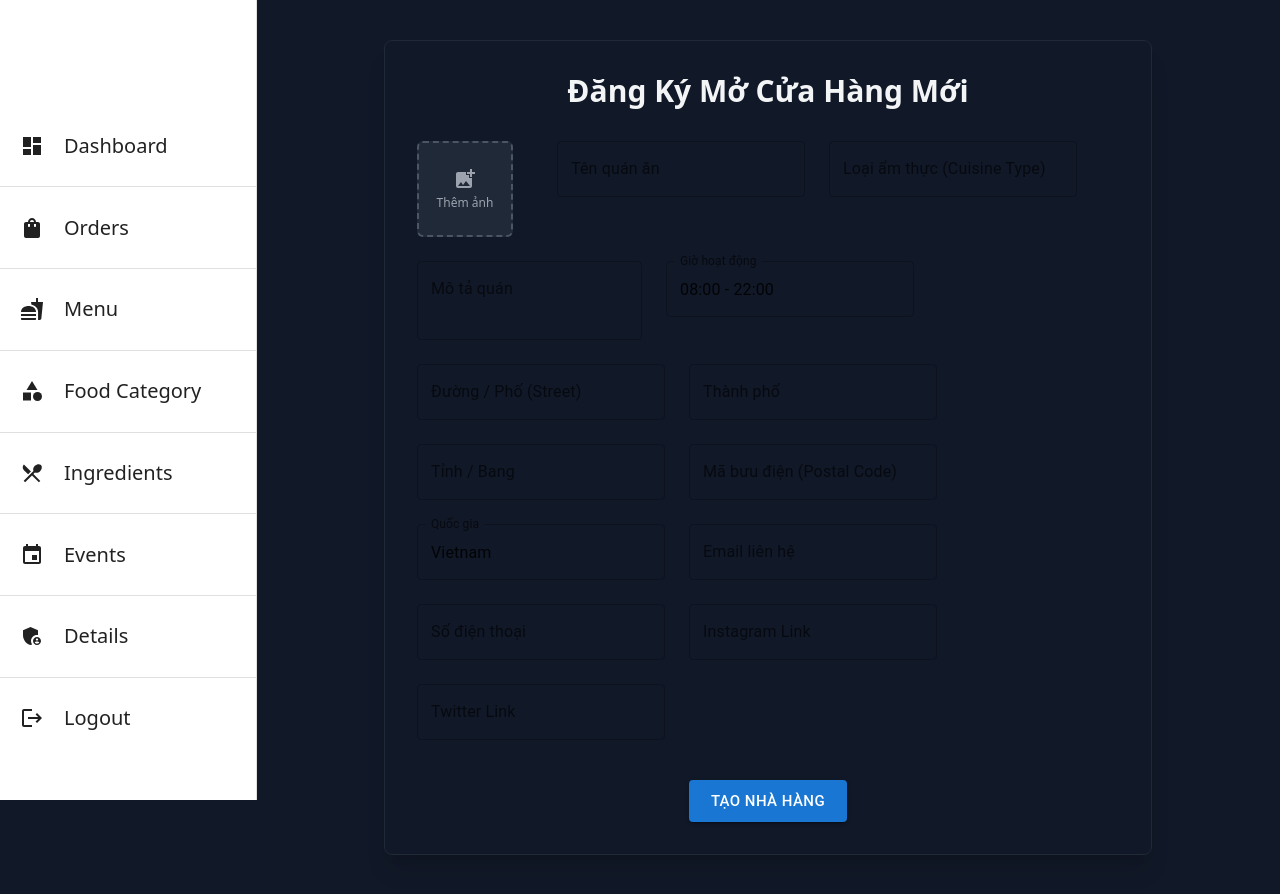
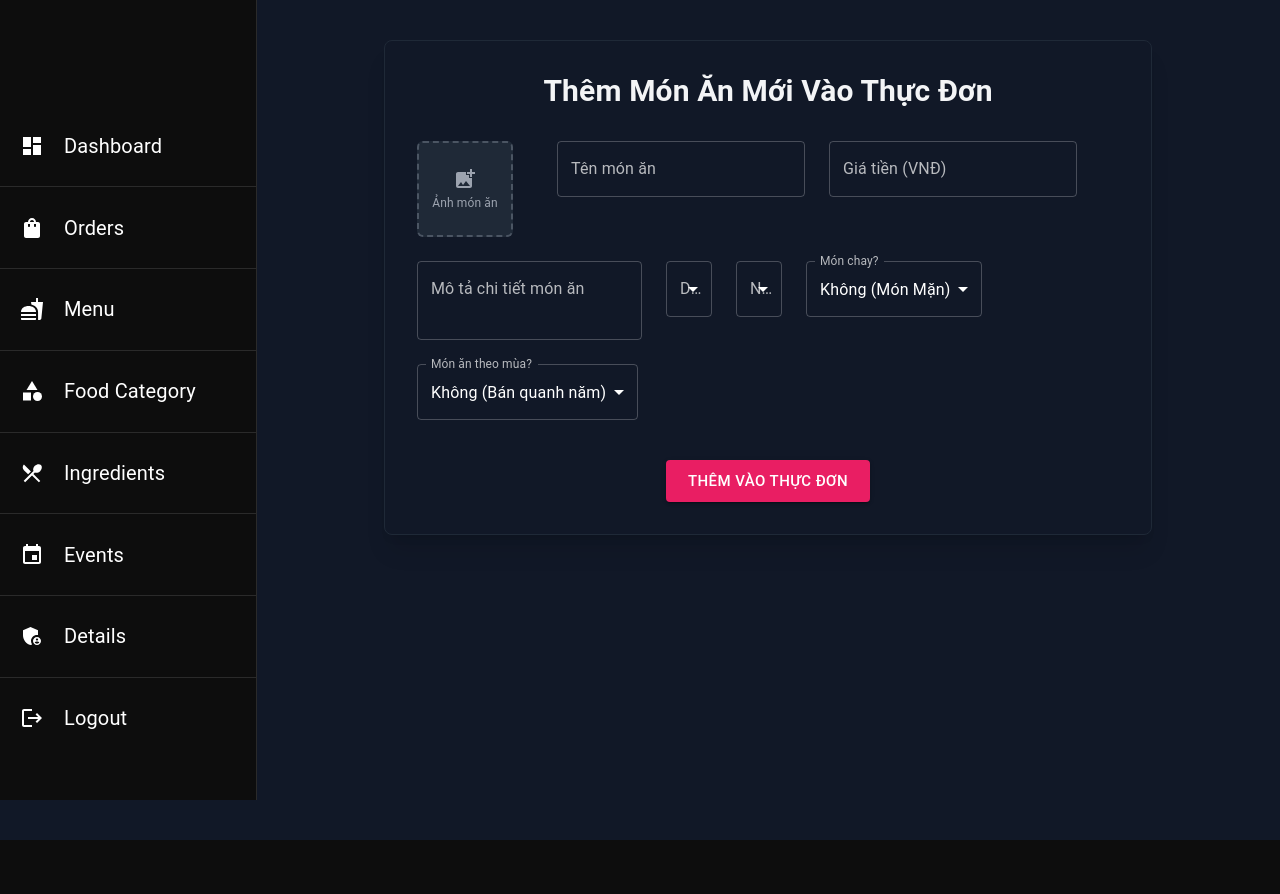
Before and after one commit to lequocanh1401/online-food-ordering, a React (Vite) app in the folder frontend/food-ordering-frontend/: page /admin/restaurant in a window 1280 px wide. Shown: the top 894 px of the page. After the commit the page ends 840 px from the top, so only its background shows below. Built offline with nearby package versions, Linux system fonts and the light colour scheme.

Commit message:
style: apply MUI dark theme and build food category modal

```diff
--- /dev/null
+++ b/frontend/food-ordering-frontend/src/Theme/DarkTheme.js
@@ -0,0 +1,24 @@
+import { createTheme } from "@mui/material";
+
+export const darkTheme = createTheme({
+    palette: {
+        mode: "dark", // Ép toàn bộ Material UI sang màu tối
+        primary: {
+            main: "#e91e63", // Màu Hồng đặc trưng của Zosh
+        },
+        secondary: {
+            main: "#5A20CB",
+        },
+        black: {
+            main: "#242B2E",
+        },
+        background: {
+            main: "#000000",
+            default: "#0D0D0D",
+            paper: "#0D0D0D", // Đổi màu nền của các Popup thành đen nhám
+        },
+        textColor: {
+            main: "#111111",
+        },
+    },
+});
--- /dev/null
+++ b/frontend/food-ordering-frontend/src/components/Admin/CreateFoodCategoryForm.jsx
@@ -0,0 +1,68 @@
+import React from 'react';
+import { Box, Button, Modal, TextField } from '@mui/material';
+import { useFormik } from 'formik';
+
+// Cấu hình vị trí và kiểu dáng cho cái Popup (Nằm chính giữa màn hình)
+const style = {
+    position: 'absolute',
+    top: '50%',
+    left: '50%',
+    transform: 'translate(-50%, -50%)',
+    width: 400,
+    bgcolor: 'background.paper',
+    outline: 'none',
+    boxShadow: 24,
+    p: 4,
+    borderRadius: '8px'
+};
+
+export const CreateFoodCategoryForm = ({ open, handleClose }) => {
+    const formik = useFormik({
+        initialValues: {
+            categoryName: "",
+        },
+        onSubmit: (values) => {
+            console.log("Dữ liệu Danh mục mới chuẩn bị gửi:", values);
+            alert("Đã tạo danh mục thành công! Check Console F12 nhé.");
+            // Reset form và đóng popup sau khi submit
+            formik.resetForm();
+            handleClose();
+        }
+    });
+
+    return (
+        <Modal
+            open={open}
+            onClose={handleClose}
+            aria-labelledby="modal-modal-title"
+            aria-describedby="modal-modal-description"
+        >
+            <Box sx={style}>
+                <form onSubmit={formik.handleSubmit}>
+                    <h1 className='text-gray-600 font-bold text-center text-xl pb-6'>
+                        THÊM DANH MỤC MỚI
+                    </h1>
+                    <TextField
+                        fullWidth
+                        id="categoryName"
+                        name="categoryName"
+                        label="Tên Danh Mục (VD: Tráng Miệng, Đồ Uống...)"
+                        variant="outlined"
+                        onChange={formik.handleChange}
+                        value={formik.values.categoryName}
+                    />
+                    <Button
+                        variant="contained"
+                        color="primary"
+                        type="submit"
+                        sx={{ mt: 3 }}
+                        fullWidth
+                        size='large'
+                    >
+                        Tạo Danh Mục
+                    </Button>
+                </form>
+            </Box>
+        </Modal>
+    );
+};
--- a/frontend/food-ordering-frontend/src/components/Admin/CreateMenuForm.jsx
+++ b/frontend/food-ordering-frontend/src/components/Admin/CreateMenuForm.jsx
@@ -1,81 +1,175 @@
-import React, { useEffect } from 'react';
-import { Button, TextField, MenuItem, Select, InputLabel, FormControl, OutlinedInput, Chip, Box } from '@mui/material';
+import React, { useState } from 'react';
 import { useFormik } from 'formik';
-import { useDispatch, useSelector } from 'react-redux';
-import { createMenuItem } from '../../State/Menu/Action';
-import { getIngredientCategory, getIngredientsOfRestaurant } from '../../State/Ingredients/Action';
-import { useNavigate } from 'react-router-dom';
+import { TextField, Button, Grid, IconButton, CircularProgress, Box, OutlinedInput, InputLabel, MenuItem, FormControl, Select, Chip } from '@mui/material';
+import AddPhotoAlternateIcon from '@mui/icons-material/AddPhotoAlternate';
+import CloseIcon from '@mui/icons-material/Close';
+import { uploadImageToCloudinary } from '../util/uploadToCloudinary';
+
+const initialValues = {
+    name: "",
+    description: "",
+    price: "",
+    category: "",
+    ingredients: [],
+    seasonal: false,
+    vegetarian: false,
+};
+
+// Dữ liệu giả để hiển thị danh mục và nguyên liệu trên Form chọn (Lát nối API sẽ thay sau)
+const fakeCategories = [{ id: 1, name: "Món Chính" }, { id: 2, name: "Đồ Uống" }];
+const fakeIngredients = [{ id: 1, name: "Sườn Nướng" }, { id: 2, name: "Chả Trứng" }, { id: 3, name: "Đồ Chua" }];
 
 export const CreateMenuForm = () => {
-    const dispatch = useDispatch();
-    const navigate = useNavigate();
-    const jwt = localStorage.getItem("jwt");
-    const restaurant = useSelector(store => store.restaurant);
-    const ingredients = useSelector(store => store.ingredients);
-
-    useEffect(() => {
-        if (restaurant.usersRestaurant?.id && jwt) {
-            dispatch(getIngredientsOfRestaurant({ id: restaurant.usersRestaurant.id, jwt }));
-            dispatch(getIngredientCategory({ id: restaurant.usersRestaurant.id, jwt }));
-        }
-    }, [dispatch, jwt, restaurant.usersRestaurant?.id]);
+    const [uploadImage, setUploadImage] = useState(false);
+    const [images, setImages] = useState([]);
 
     const formik = useFormik({
-        initialValues: {
-            name: "", description: "", price: "", category: "",
-            images: "", vegetarian: true, seasonal: false, ingredients: []
-        },
+        initialValues,
         onSubmit: (values) => {
-            const data = {
+            const reqData = {
                 name: values.name,
                 description: values.description,
-                price: Number(values.price),
-                images: [values.images],
-                restaurantId: restaurant.usersRestaurant?.id,
-                category: { id: values.category },
+                price: values.price,
+                category: values.category,
+                ingredients: values.ingredients,
+                seasonal: values.seasonal,
                 vegetarian: values.vegetarian,
-                // KHỚP ĐÚNG LỖI CHÍNH TẢ BÊN JAVA CỦA BẠN (seasional)
-                seasional: values.seasonal,
-                ingredients: values.ingredients,
+                images: images
             };
-
-            dispatch(createMenuItem({ menu: data, jwt }));
-            navigate("/admin/restaurant/menu");
+            console.log("Dữ liệu Form Tạo Món Ăn chuẩn bị gửi đi:", reqData);
+            alert("Đã ghi nhận dữ liệu món ăn! Hãy kiểm tra Console F12.");
         }
     });
 
+    const handleImageChange = async (e) => {
+        const file = e.target.files[0];
+        if (file) {
+            setUploadImage(true);
+            try {
+                const url = await uploadImageToCloudinary(file);
+                setImages((prev) => [...prev, url]);
+            } catch (error) {
+                console.error("Lỗi úp ảnh món ăn:", error);
+            } finally {
+                setUploadImage(false);
+            }
+        }
+    };
+
+    const handleRemoveImage = (index) => {
+        setImages(images.filter((_, i) => i !== index));
+    };
+
     return (
-        <div className='py-10 px-5 flex justify-center'>
-            <Box className='max-w-3xl w-full bg-gray-800 p-8 rounded-lg shadow-xl'>
-                <h1 className='text-2xl font-bold text-center text-white mb-5'>THÊM MÓN ĂN MỚI</h1>
-                <form onSubmit={formik.handleSubmit} className='space-y-4'>
-                    <TextField fullWidth name="name" label="Tên món" value={formik.values.name} onChange={formik.handleChange} sx={{ input: { color: 'white' }, label: { color: 'gray' } }} />
-                    <TextField fullWidth name="description" label="Mô tả" value={formik.values.description} onChange={formik.handleChange} sx={{ input: { color: 'white' }, label: { color: 'gray' } }} />
-                    <div className='flex gap-4'>
-                        <TextField fullWidth name="price" label="Giá (đ)" type="number" value={formik.values.price} onChange={formik.handleChange} sx={{ input: { color: 'white' }, label: { color: 'gray' } }} />
+        <div className='py-10 px-5 lg:px-20 min-h-screen text-white'>
+            <div className='max-w-3xl mx-auto bg-gray-900 p-8 rounded-lg border border-gray-800 shadow-xl'>
+                <h1 className='text-3xl font-bold text-center mb-8 text-gray-100'>Thêm Món Ăn Mới Vào Thực Đơn</h1>
+
+                <form onSubmit={formik.handleSubmit} className='space-y-6'>
+                    <Grid container spacing={3}>
+                        {/* Tải ảnh món ăn */}
+                        <Grid item="true" xs={12} className='flex flex-wrap gap-5 items-center'>
+                            <input accept='image/*' id='menuFileInput' style={{ display: 'none' }} type='file' onChange={handleImageChange} />
+                            <label htmlFor='menuFileInput'>
+                                <span className='w-24 h-24 cursor-pointer flex flex-col items-center justify-center border-2 border-dashed border-gray-600 rounded-md hover:border-gray-400 bg-gray-800 transition-colors'>
+                                    {uploadImage ? <CircularProgress size={24} color="inherit" /> : (
+                                        <>
+                                            <AddPhotoAlternateIcon className='text-gray-400' />
+                                            <span className='text-xs text-gray-400 mt-1'>Ảnh món ăn</span>
+                                        </>
+                                    )}
+                                </span>
+                            </label>
+                            <div className='flex flex-wrap gap-3'>
+                                {images.map((imgUrl, index) => (
+                                    <div key={index} className='relative w-24 h-24 border border-gray-700 rounded-md overflow-hidden'>
+                                        <img src={imgUrl} alt="food" className='w-full h-full object-cover' />
+                                        <IconButton size='small' onClick={() => handleRemoveImage(index)} sx={{ position: 'absolute', top: 2, right: 2, bgcolor: 'rgba(0,0,0,0.6)', color: 'white' }}>
+                                            <CloseIcon sx={{ fontSize: 16 }} />
+                                        </IconButton>
+                                    </div>
+                                ))}
+                            </div>
+                        </Grid>
+
+                        {/* Tên & Mô tả món */}
+                        <Grid item="true" xs={12} lg={6}>
+                            <TextField fullWidth label="Tên món ăn" name="name" value={formik.values.name} onChange={formik.handleChange} {...formik.getFieldProps('name')} />
+                        </Grid>
+                        <Grid item="true" xs={12} lg={6}>
+                            <TextField fullWidth label="Giá tiền (VNĐ)" name="price" type="number" value={formik.values.price} onChange={formik.handleChange} {...formik.getFieldProps('price')} />
+                        </Grid>
+                        <Grid item="true" xs={12}>
+                            <TextField fullWidth multiline rows={2} label="Mô tả chi tiết món ăn" name="description" value={formik.values.description} onChange={formik.handleChange} {...formik.getFieldProps('description')} />
+                        </Grid>
+
+                        {/* Lựa chọn Danh mục món ăn */}
+                        <Grid item="true" xs={12} lg={6}>
                             <FormControl fullWidth>
-                            <InputLabel sx={{ color: 'gray' }}>Danh mục</InputLabel>
-                            <Select name="category" value={formik.values.category} onChange={formik.handleChange} sx={{ color: 'white' }}>
-                                {Array.isArray(restaurant.categories) && restaurant.categories.map((item) => <MenuItem key={item.id} value={item.id}>{item.name}</MenuItem>)}
+                                <InputLabel id="category-select-label">Danh mục</InputLabel>
+                                <Select labelId="category-select-label" id="category-select" name="category" value={formik.values.category} label="Danh mục" onChange={formik.handleChange}>
+                                    {fakeCategories.map((item) => (
+                                        <MenuItem key={item.id} value={item.name}>{item.name}</MenuItem>
+                                    ))}
                                 </Select>
                             </FormControl>
-                    </div>
-                    <TextField fullWidth name="images" label="Link ảnh món ăn" value={formik.values.images} onChange={formik.handleChange} sx={{ input: { color: 'white' }, label: { color: 'gray' } }} />
+                        </Grid>
 
+                        {/* Lựa chọn nhiều Nguyên liệu (Multi-Select Chip) */}
+                        <Grid item="true" xs={12} lg={6}>
                             <FormControl fullWidth>
-                        <InputLabel sx={{ color: 'gray' }}>Nguyên liệu</InputLabel>
-                        <Select multiple name="ingredients" value={formik.values.ingredients} onChange={formik.handleChange} input={<OutlinedInput label="Nguyên liệu" />} renderValue={(selected) => (
+                                <InputLabel id="ingredients-select-label">Nguyên liệu kèm theo</InputLabel>
+                                <Select
+                                    labelId="ingredients-select-label"
+                                    id="ingredients-select"
+                                    multiple
+                                    name="ingredients"
+                                    value={formik.values.ingredients}
+                                    onChange={formik.handleChange}
+                                    input={<OutlinedInput id="select-multiple-chip" label="Nguyên liệu kèm theo" />}
+                                    renderValue={(selected) => (
                                         <Box sx={{ display: 'flex', flexWrap: 'wrap', gap: 0.5 }}>
-                                {selected.map((value) => <Chip key={value.id} label={value.name} sx={{ color: 'white', backgroundColor: '#e91e63' }} />)}
+                                            {selected.map((value) => (
+                                                <Chip key={value} label={value} />
+                                            ))}
                                         </Box>
-                        )} sx={{ color: 'white' }}>
-                            {Array.isArray(ingredients.ingredients) && ingredients.ingredients.map((item) => <MenuItem key={item.id} value={item}>{item.name}</MenuItem>)}
+                                    )}
+                                >
+                                    {fakeIngredients.map((item) => (
+                                        <MenuItem key={item.id} value={item.name}>{item.name}</MenuItem>
+                                    ))}
                                 </Select>
                             </FormControl>
+                        </Grid>
 
-                    <Button fullWidth variant="contained" type="submit" sx={{ backgroundColor: "#e91e63", py: 1.5 }}>TẠO MÓN ĂN</Button>
+                        {/* Trạng thái đặc biệt */}
+                        <Grid item="true" xs={12} lg={6}>
+                            <FormControl fullWidth>
+                                <InputLabel id="vegetarian-select-label">Món chay?</InputLabel>
+                                <Select labelId="vegetarian-select-label" name="vegetarian" value={formik.values.vegetarian} label="Món chay?" onChange={formik.handleChange}>
+                                    <MenuItem value={true}>Phải (Món Chay)</MenuItem>
+                                    <MenuItem value={false}>Không (Món Mặn)</MenuItem>
+                                </Select>
+                            </FormControl>
+                        </Grid>
+                        <Grid item="true" xs={12} lg={6}>
+                            <FormControl fullWidth>
+                                <InputLabel id="seasonal-select-label">Món ăn theo mùa?</InputLabel>
+                                <Select labelId="seasonal-select-label" name="seasonal" value={formik.values.seasonal} label="Món ăn theo mùa?" onChange={formik.handleChange}>
+                                    <MenuItem value={true}>Phải (Bán theo mùa)</MenuItem>
+                                    <MenuItem value={false}>Không (Bán quanh năm)</MenuItem>
+                                </Select>
+                            </FormControl>
+                        </Grid>
+                    </Grid>
+
+                    <div className='pt-4 text-center'>
+                        <Button variant='contained' color='primary' type='submit' size='large' className='w-full lg:w-auto px-10 py-3 font-semibold text-lg'>
+                            Thêm Vào Thực Đơn
+                        </Button>
+                    </div>
                 </form>
-            </Box>
+            </div>
         </div>
     );
 };
--- a/frontend/food-ordering-frontend/src/components/Admin/Dashboard.jsx
+++ b/frontend/food-ordering-frontend/src/components/Admin/Dashboard.jsx
@@ -1,11 +1,11 @@
 import React from 'react';
-import { CreateRestaurantForm } from './CreateRestaurantForm';
+import { CreateMenuForm } from './CreateMenuForm';
 
 export const Dashboard = () => {
     return (
         <div>
-            {/* Gọi Form tạo nhà hàng ra trang chủ Admin để kiểm tra */}
-            <CreateRestaurantForm />
+            {/* Đổi sang gọi Form tạo món ăn để chạy thử nghiệm */}
+            <CreateMenuForm />
         </div>
     );
 };
--- a/frontend/food-ordering-frontend/src/components/Admin/FoodCategory.jsx
+++ b/frontend/food-ordering-frontend/src/components/Admin/FoodCategory.jsx
@@ -1,17 +1,24 @@
-import React from 'react';
+import React, { useState } from 'react';
 import { Box, Card, CardHeader, IconButton, Paper, Table, TableBody, TableCell, TableContainer, TableHead, TableRow } from '@mui/material';
 import CreateIcon from '@mui/icons-material/Create';
+import { CreateFoodCategoryForm } from './CreateFoodCategoryForm'; // Import cái popup vào
 
 const categories = [1, 1, 1]; // Dữ liệu giả
 
 export const FoodCategory = () => {
+    // State để quản lý việc ẩn/hiện popup
+    const [open, setOpen] = useState(false);
+    const handleOpen = () => setOpen(true);
+    const handleClose = () => setOpen(false);
+
     return (
         <div className='px-2'>
             <Box>
                 <Card className='mt-1'>
                     <CardHeader
                         action={
-                            <IconButton aria-label="settings">
+                            // Bấm vào nút này sẽ gọi hàm handleOpen để bật Popup
+                            <IconButton onClick={handleOpen} aria-label="settings">
                                 <CreateIcon />
                             </IconButton>
                         }
@@ -38,6 +45,9 @@ export const FoodCategory = () => {
                     </TableContainer>
                 </Card>
             </Box>
+
+            {/* Nhúng cái Popup vào đây, truyền biến open và hàm handleClose xuống cho nó */}
+            <CreateFoodCategoryForm open={open} handleClose={handleClose} />
         </div>
     );
 };
```
Also changed, not shown: frontend/food-ordering-frontend/src/App.jsx (+9 -1 lines). Lines whose indentation alone changed are shown as unchanged.
